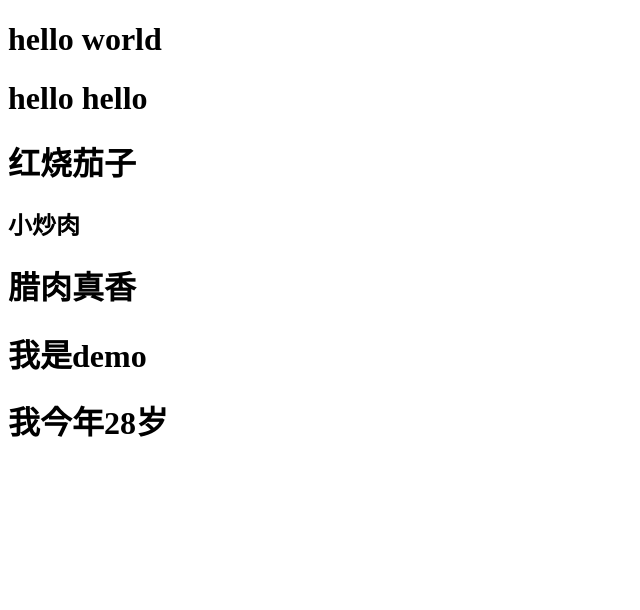
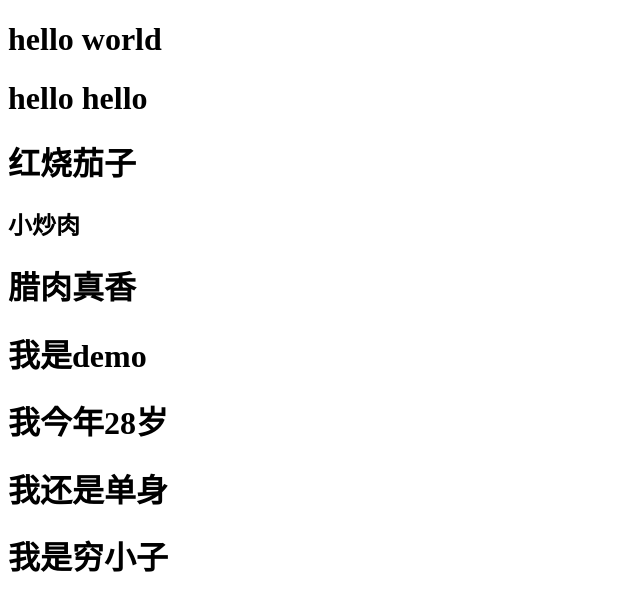
Before and after one commit to flowerslanguage/demo, a plain HTML site: page index.html in a window 1280 px wide. Shown: the whole page, without its empty margins (0-640 px from the left). Drawn offline with Linux system fonts and the light colour scheme.

Commit message:
feat: demo说他是穷单身

```diff
--- a/index.html
+++ b/index.html
@@ -15,6 +15,8 @@
     <div>
     	<h1>我是demo</h1>
     	<h1>我今年28岁</h1>
+    	<h1>我还是单身</h1>
+    	<h1>我是穷小子</h1>
     </div>
 </body>
 </html>
```
